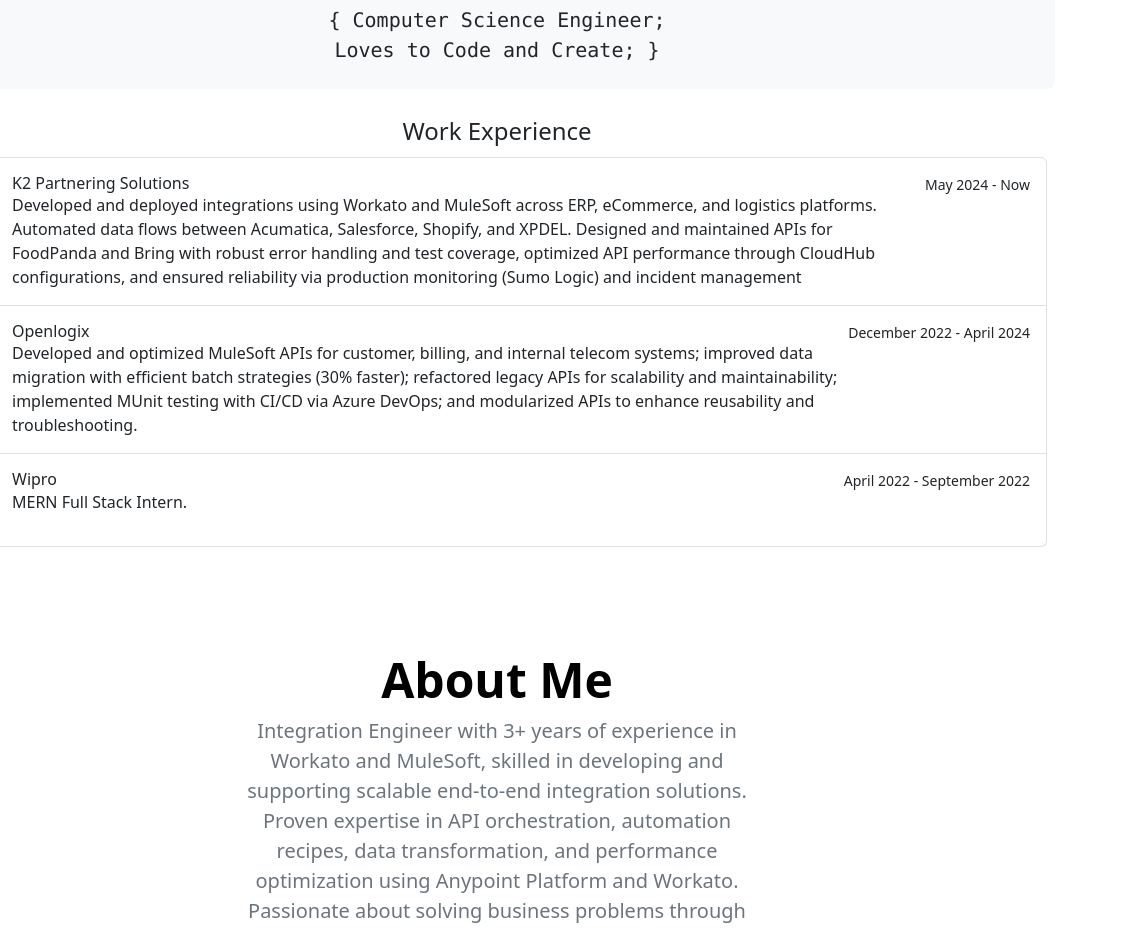
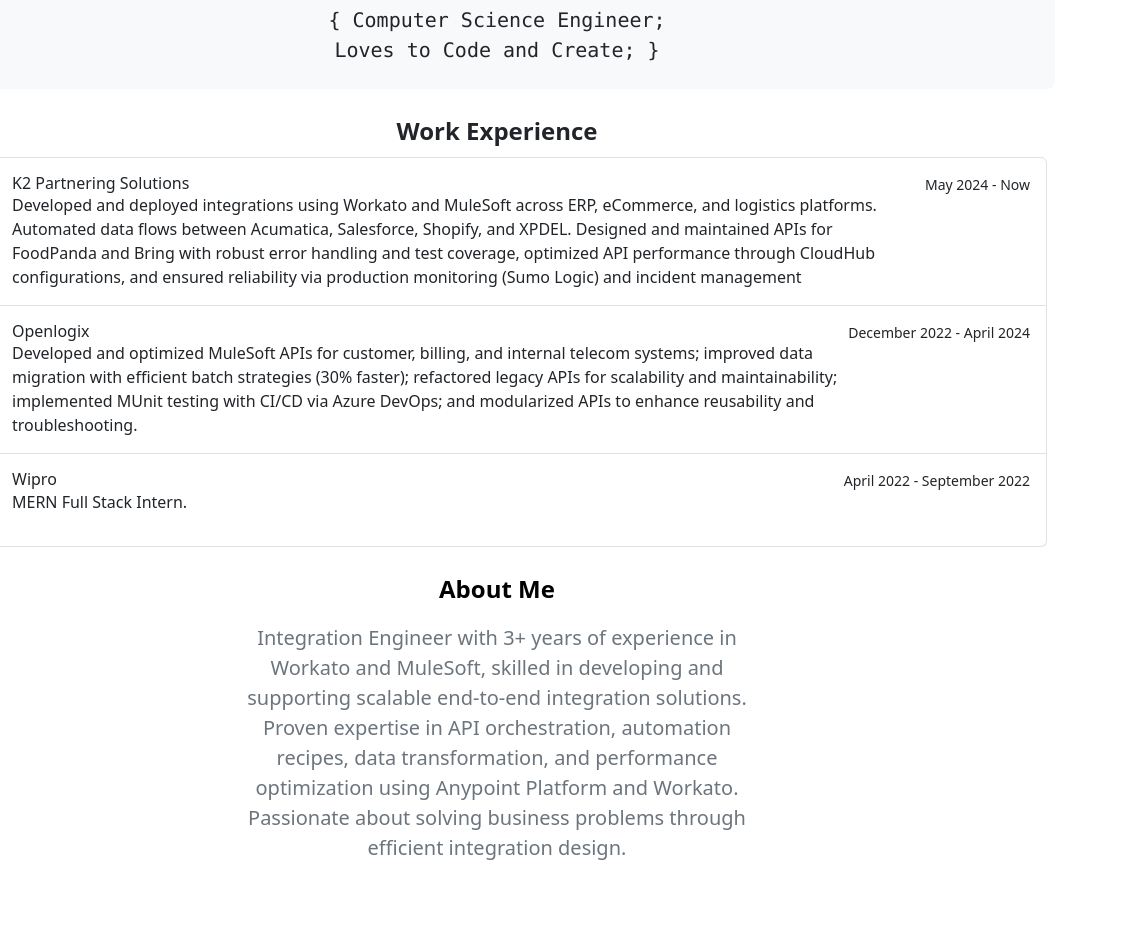
Before and after one commit to Pratikmourya/portfolio, a plain HTML site: page index.html in a window 1280 px wide. Shown: the part 316-1247 px from the top of the page, 143-1280 px from the left. Drawn offline with nearby package versions, Linux system fonts and the light colour scheme.

Commit message:
UI changes

```diff
--- a/index.html
+++ b/index.html
@@ -45,7 +45,7 @@
 
     <!-- EXPERIENCE SECTION-->
       <div>
-        <p class="text-center fs-4 mb-0 mt-4">Work Experience</p>
+        <p class="text-center fw-bold fs-4 mb-0 mt-4">Work Experience</p>
       </div>
       <div class="d-flex flex-column flex-md-row p-2 gap-4 py-md-2 align-items-center justify-content-center">
         <div class="list-group"> <a class="list-group-item list-group-item-action d-flex gap-3 py-3"
@@ -91,9 +91,9 @@
       </div>
 
 <!-- ABOUT SECTION -->
-      <div class="text-secondary px-4 py-5 text-center">
-        <div class="py-5">
-          <h1 class="display-5 fw-bold text-black">About Me</h1>
+      <div class="text-secondary px-4 py-2 text-center">
+        <div class="py-2">
+          <p class="fs-4 fw-bold text-black">About Me</p>
           <div class="col-lg-6 mx-auto">
             <p class="fs-5 mb-4">Integration Engineer with 3+ years of experience in Workato and MuleSoft, skilled in
             developing and supporting scalable end-to-end integration solutions. Proven expertise in API
```
